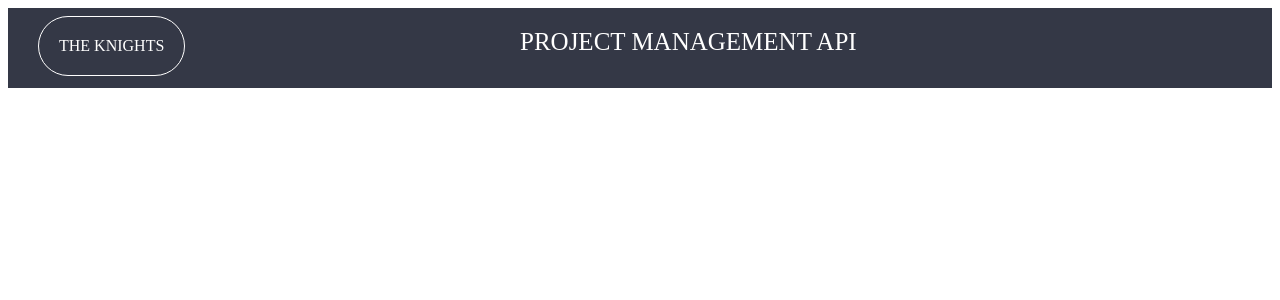
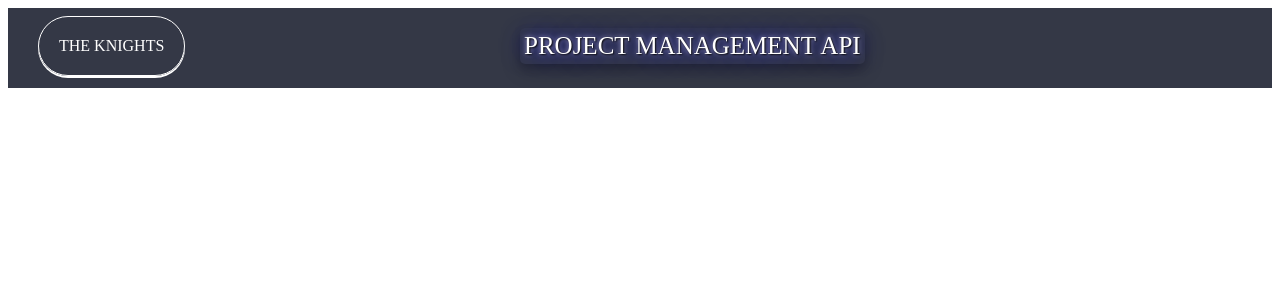
Before and after one commit to coe3-knights/proj, a Flask app: page / in a window 1280 px wide. Shown: the top 300 px of the page. Run offline with Flask 2, Linux system fonts and the light colour scheme; some libraries are stand-ins or nearby versions.

Commit message:
Update web.html

```diff
--- a/app/templates/web.html
+++ b/app/templates/web.html
@@ -57,11 +57,37 @@
 
 
         <!-- Header -->
-    <div style="height:79.5px; background:rgba(42, 46, 61, 0.95); color: white">
-      <a style="position: absolute; margin-top:8px; margin-left: 30px; border:1px solid white;
-      padding: 20px; border-radius:50px">THE KNIGHTS</a>
+   <style type="text/css">
+  .knight-text-logo{
+    position: absolute;
+    margin-top:8px;
+    margin-left: 30px;
+    border:1px solid white;
+    padding: 20px;
+    border-radius:50px;
+    box-shadow: 0px 2px #fff;
+  }
 
-       <a style="position: absolute; padding-left:40%; padding-top: 20px; font-size: 25px">PROJECT MANAGEMENT API</a> </div>
+  .project-heading{
+    position: absolute;
+    margin-left:40%;
+    margin-top: 20px;
+    font-size: 25px;
+    color:white;
+    text-shadow:1px 1px 2px black, 0 0 25px blue, 0 0 5px rgba(199, 195, 222, 0.92);
+    box-shadow: 0 4px 8px 0 rgba(0, 0, 0, 0.2), 0 6px 20px 0 rgba(0, 0, 0, 0.19);
+    padding:4px; border-radius: 5px;
+  }
+</style>
+
+</head>
+  <body  id="application" class="app API_DOCUMENTATION">
+        <!-- Header -->
+    <div style="height:79.5px; background:rgba(42, 46, 61, 0.95); color: white; ">
+      <a class="knight-text-logo">THE KNIGHTS</a>
+
+       <a class="project-heading">PROJECT MANAGEMENT API</a>
+    </div>
     <!-- /Header -->
 
     <!-- Content -->
```
